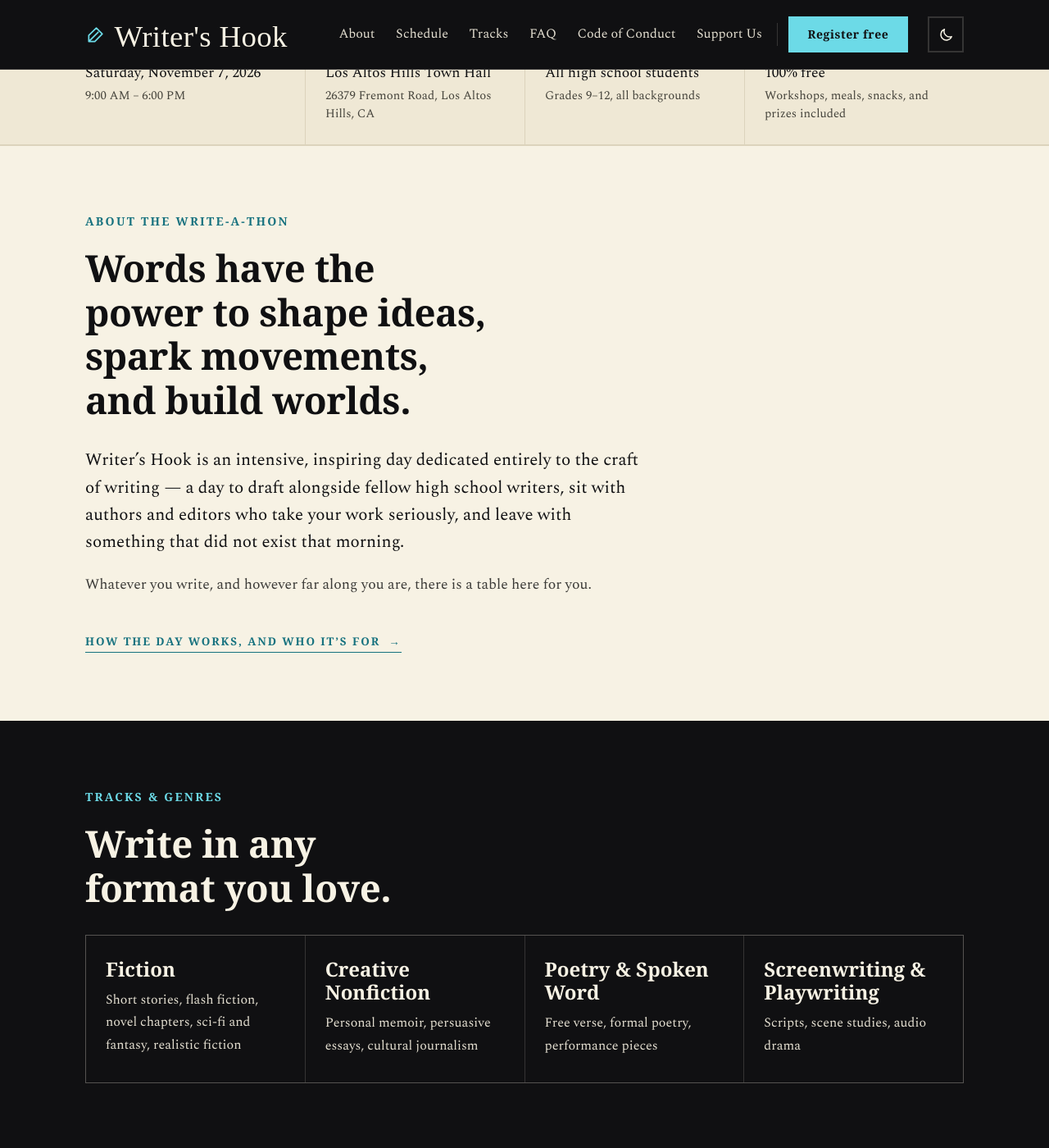
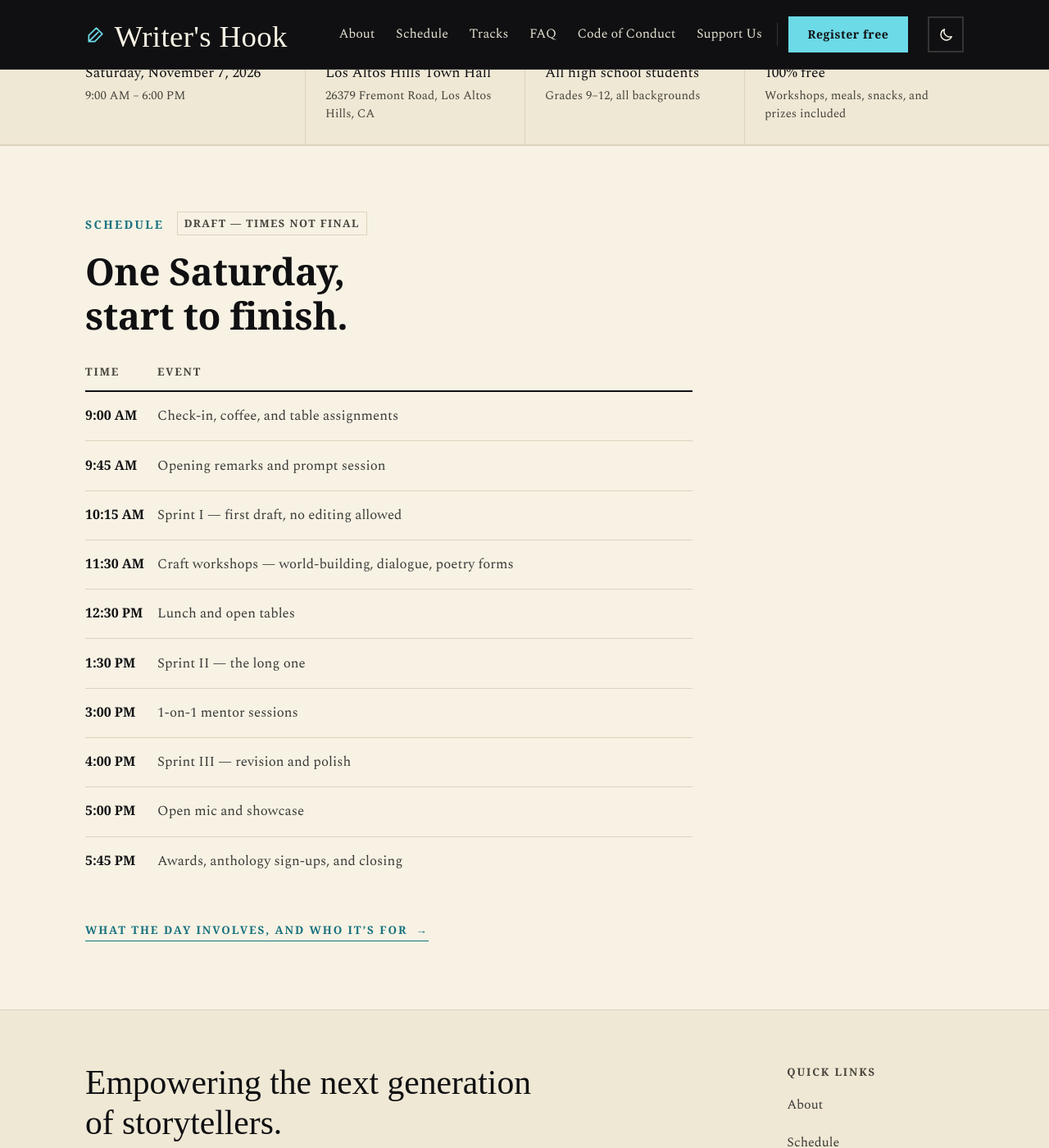
Before and after one commit to Writer-s-Hook/Website, a Jekyll site: the page built from index.md, in a window 1280 px wide and 1400 px high, scrolled down 833 px. Shown: the whole window at 82% size. Built offline with Jekyll 4.4.1, drawn with Linux system fonts in a browser that asks for light colours; some web fonts are replaced; some of the changed text lies outside the part shown.

Commit message:
Remove about, tracks, and closing CTA sections from the home page
Home is now the hero, the event facts, and the schedule. Everything else is
owned by a sub-page and reached from the nav.

Tracks moves to /about/ rather than being deleted: _data/tracks.yml rendered
nowhere else, so removing the section outright would have dropped the genre
list from the site entirely. The nav entry now points at /about/#tracks--genres
(kramdown renders the "&" in the heading as a double dash).

Known breakage, needs a real URL: site.event.register_url and mentor_url are
both the placeholder "#register", which was the id of the CTA section this
commit removes. Three buttons now point at an anchor that no longer exists.

Co-Authored-By: Claude Opus 5 (1M context) <noreply@anthropic.com>

```diff
--- a/_data/menus.yml
+++ b/_data/menus.yml
@@ -6,7 +6,7 @@ main:
     url: "/#schedule"
     weight: 2
   - name: "Tracks"
-    url: "/#tracks"
+    url: "/about/#tracks--genres"
     weight: 3
   - name: "FAQ"
     url: "/faq/"
--- a/_layouts/home.html
+++ b/_layouts/home.html
@@ -2,9 +2,9 @@
 layout: default
 ---
 
-<!-- The home page does not restate what a sub-page owns. "What to expect" lives on
-     /about/ and the questions live on /faq/; both are reachable from the nav and
-     the footer. Only content with no page of its own belongs here. -->
+<!-- The home page carries only what has no page of its own: the hero, the key
+     event facts, and the running order. About, tracks, and the FAQ are owned by
+     their sub-pages and are reached through the nav and the footer. -->
 
 <section class="hero">
   <div class="container hero-inner">
@@ -19,34 +19,6 @@ layout: default
 </section>
 
 {% include details-bar.html %}
-
-<section class="strip" id="about">
-  <div class="container measure-wide">
-    <p class="eyebrow">About the write-a-thon</p>
-    <h2 class="section-title">Words have the power to shape ideas, spark movements, and build worlds.</h2>
-    <div class="prose lead">
-      {{ content }}
-    </div>
-    <p class="section-more">
-      <a href="{{ '/about/' | relative_url }}">How the day works, and who it&rsquo;s for <span aria-hidden="true">&rarr;</span></a>
-    </p>
-  </div>
-</section>
-
-<section class="strip strip-dark" id="tracks">
-  <div class="container">
-    <p class="eyebrow">Tracks &amp; genres</p>
-    <h2 class="section-title">Write in any format you love.</h2>
-    <div class="tracks">
-      {% for t in site.data.tracks %}
-      <div class="track">
-        <h3>{{ t.name }}</h3>
-        <p>{{ t.includes }}</p>
-      </div>
-      {% endfor %}
-    </div>
-  </div>
-</section>
 
 {% if site.data.schedule.entries %}
 <section class="strip" id="schedule">
@@ -64,17 +36,9 @@ layout: default
       </table>
     </div>
     <p class="scroll-hint" aria-hidden="true">Scroll for the rest of the day &rarr;</p>
+    <p class="section-more">
+      <a href="{{ '/about/' | relative_url }}">What the day involves, and who it&rsquo;s for <span aria-hidden="true">&rarr;</span></a>
+    </p>
   </div>
 </section>
 {% endif %}
-
-<section class="cta" id="register">
-  <div class="container cta-inner">
-    <h2>Bring a notebook. Leave with a draft.</h2>
-    <p>Registration is free and takes about five minutes. Bring a friend who insists they &ldquo;don&rsquo;t really write.&rdquo;</p>
-    <div class="hero-actions">
-      <a class="btn btn-primary" href="#register">Register for Free</a>
-      <a class="btn btn-ghost" href="{{ '/support/' | relative_url }}">Mentor or sponsor us</a>
-    </div>
-  </div>
-</section>
```
Also changed, not shown: about.md (+11 -1 lines).
